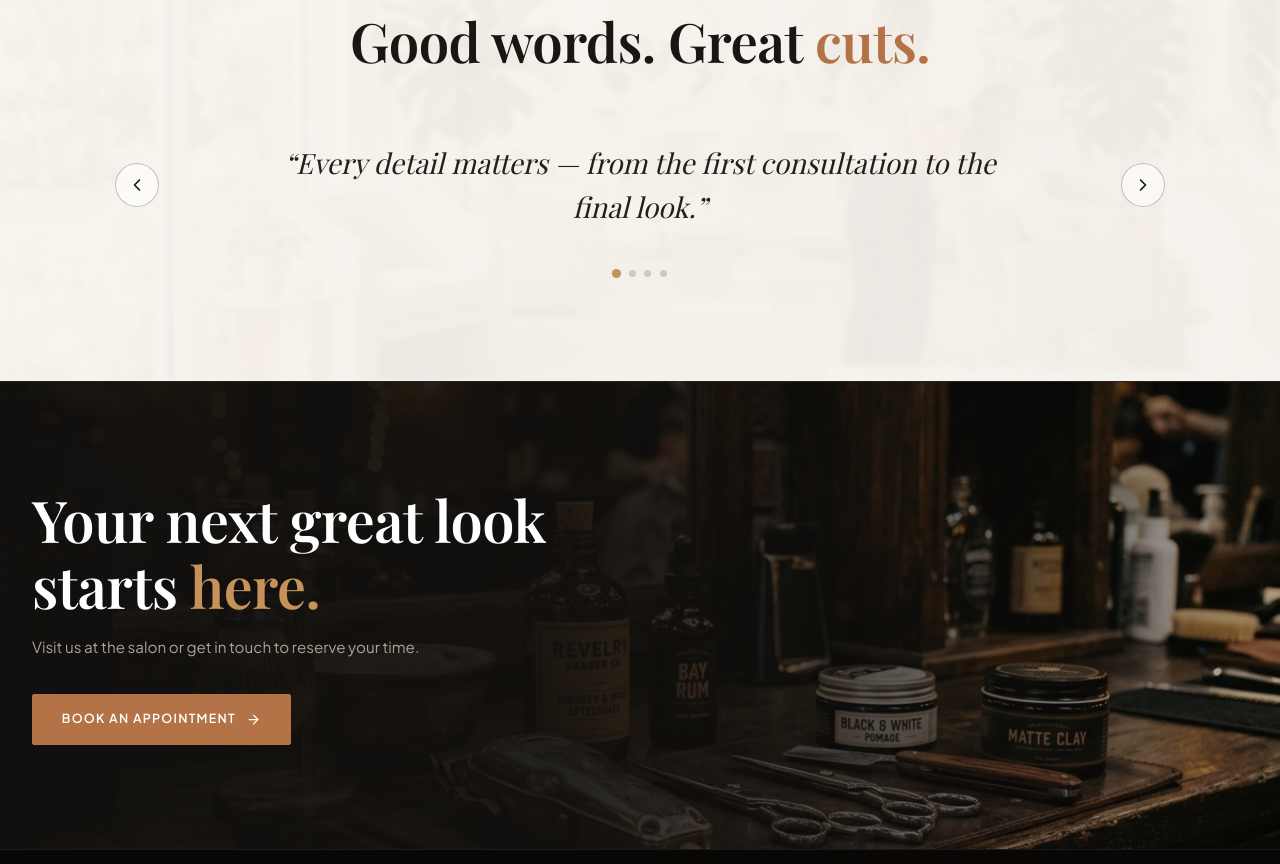
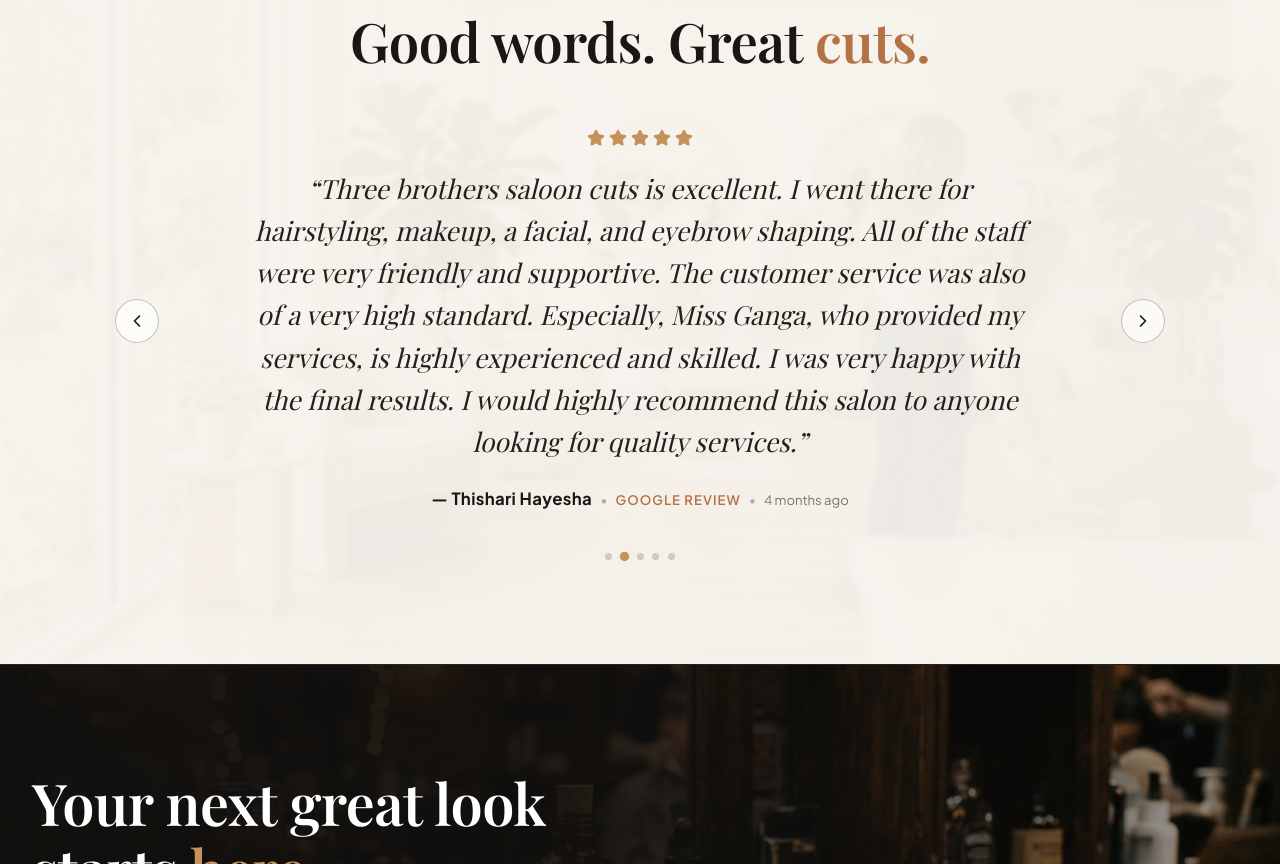
Before and after one commit to kavindusubhash28/salon-draft, a Next.js app: page / in a window 1280 px wide. Shown: the part 4020-4884 px from the top of the page. Built offline with nearby package versions, Linux system fonts and the light colour scheme.

Commit message:
googlr reviews added

```diff
--- a/components/home/Testimonials.module.css
+++ b/components/home/Testimonials.module.css
@@ -2,8 +2,9 @@
   position: relative;
   background-color: #f7f4ee;
   color: #1a1614;
-  padding: 6rem 2rem 6.5rem;
+  padding: 6rem 1.5rem 6.5rem;
   overflow: hidden;
+  scroll-margin-top: 80px;
 }
 
 .bgContainer {
@@ -37,7 +38,7 @@
 }
 
 .header {
-  margin-bottom: 3.5rem;
+  margin-bottom: 2.75rem;
 }
 
 .categoryLabel {
@@ -70,7 +71,7 @@
   color: #b37346;
 }
 
-/* Quote Carousel */
+/* Quote Carousel (No boxes, pure open editorial style) */
 .carouselWrapper {
   display: flex;
   align-items: center;
@@ -85,7 +86,7 @@
   height: 44px;
   border-radius: 50%;
   border: 1px solid rgba(26, 22, 20, 0.25);
-  background-color: rgba(255, 255, 255, 0.6);
+  background-color: rgba(255, 255, 255, 0.65);
   backdrop-filter: blur(4px);
   color: #1a1614;
   display: inline-flex;
@@ -100,28 +101,86 @@
   background-color: #1a1614;
   color: #ffffff;
   border-color: #1a1614;
+  transform: scale(1.05);
+}
+
+@media (max-width: 640px) {
+  .carouselWrapper {
+    gap: 0.5rem;
+  }
+  .navBtn {
+    width: 38px;
+    height: 38px;
+  }
 }
 
 .quoteBox {
   flex: 1;
-  max-width: 780px;
+  max-width: 820px;
   padding: 0 1rem;
+  display: flex;
+  flex-direction: column;
+  align-items: center;
+  text-align: center;
+}
+
+.starsRow {
+  display: inline-flex;
+  align-items: center;
+  justify-content: center;
+  gap: 4px;
+  margin-bottom: 1.25rem;
 }
 
 .quoteText {
   font-family: var(--font-serif);
   font-style: italic;
-  font-size: 1.45rem;
-  line-height: 1.6;
+  font-size: 1.35rem;
+  line-height: 1.65;
   color: #241f1b;
-  margin: 0;
+  margin: 0 0 1.5rem;
   font-weight: 400;
 }
 
 @media (min-width: 768px) {
   .quoteText {
-    font-size: 1.75rem;
+    font-size: 1.65rem;
+    line-height: 1.6;
   }
+}
+
+.authorRow {
+  display: inline-flex;
+  align-items: center;
+  justify-content: center;
+  gap: 0.5rem;
+  flex-wrap: wrap;
+  font-family: var(--font-sans);
+}
+
+.authorName {
+  font-size: 1.05rem;
+  font-weight: 700;
+  color: #1a1614;
+  letter-spacing: 0.02em;
+}
+
+.authorDot {
+  color: #b5ada4;
+  font-size: 0.85rem;
+}
+
+.authorSource {
+  font-size: 0.82rem;
+  font-weight: 600;
+  color: #b37346;
+  text-transform: uppercase;
+  letter-spacing: 0.08em;
+}
+
+.authorTime {
+  font-size: 0.82rem;
+  color: #7c746b;
 }
 
 /* Dots Row */
@@ -145,5 +204,5 @@
 
 .activeDot {
   background-color: #c5925a;
-  transform: scale(1.3);
+  transform: scale(1.35);
 }
--- a/components/home/Testimonials.tsx
+++ b/components/home/Testimonials.tsx
@@ -1,46 +1,83 @@
 "use client";
 
-import React, { useState } from "react";
+import React, { useState, useEffect, useRef } from "react";
 import Image from "next/image";
-import { ChevronLeft, ChevronRight } from "lucide-react";
+import { ChevronLeft, ChevronRight, Star } from "lucide-react";
 import styles from "./Testimonials.module.css";
 
 export default function Testimonials() {
-  const testimonials = [
+  const googleReviews = [
     {
       id: 1,
+      author: "Yoshell Delile",
+      rating: 5,
+      timeAgo: "a month ago",
       quote:
-        "“Every detail matters — from the first consultation to the final look.”",
+        "“After quite a hectic search for a good salon, I recently visited Three Brothers Salon Cuts, and honestly, I'm glad I did! The customer service was exceptional, the staff was friendly, and the results were flawless. Highly recommended!”",
     },
     {
       id: 2,
+      author: "Thishari Hayesha",
+      rating: 5,
+      timeAgo: "4 months ago",
       quote:
-        "“The mastery of scissor discipline and razor edge work is second to none in Colombo.”",
+        "“Three brothers saloon cuts is excellent. I went there for hairstyling, makeup, a facial, and eyebrow shaping. All of the staff were very friendly and supportive. The customer service was also of a very high standard. Especially, Miss Ganga, who provided my services, is highly experienced and skilled. I was very happy with the final results. I would highly recommend this salon to anyone looking for quality services.”",
     },
     {
       id: 3,
+      author: "chasini imaya",
+      rating: 5,
+      timeAgo: "10 months ago",
       quote:
-        "“An unhurried experience in an authentic space. You walk out looking and feeling completely elevated.”",
+        "“Thank you so much 'Three brothers'.. Specially Nimesha, Ganga & Rithu. The service was exceptional; each of us (my friend & I) received a customized treatment, and the staff was very friendly and skilled. Truly a wonderful experience!”",
     },
     {
       id: 4,
+      author: "Ishara Nilakshana Ekanayake",
+      rating: 5,
+      timeAgo: "3 months ago",
       quote:
-        "“From the hot towel ritual to the precision fade, Three Brothers sets the gold standard.”",
+        "“A huge thank you to Rojer and the amazing crew at Three Brothers Salon Cuts for making me feel so beautiful on my special day! Exceptional attention to detail, hospitality, and brilliant styling.”",
+    },
+    {
+      id: 5,
+      author: "Chathurika samarasinghe",
+      rating: 5,
+      timeAgo: "5 months ago",
+      quote:
+        "“Very good customer service and I really like the work done on me. Thank you so much Three Brothers. The professional lady did my layer cuts and eyebrows done by Nimesha. She is a kindly girl and very talented. 👌”",
     },
   ];
 
   const [currentIndex, setCurrentIndex] = useState(0);
+  const [isPaused, setIsPaused] = useState(false);
+  const timerRef = useRef<NodeJS.Timeout | null>(null);
 
   const prevSlide = () => {
-    setCurrentIndex((prev) => (prev === 0 ? testimonials.length - 1 : prev - 1));
+    setCurrentIndex((prev) => (prev === 0 ? googleReviews.length - 1 : prev - 1));
   };
 
   const nextSlide = () => {
-    setCurrentIndex((prev) => (prev === testimonials.length - 1 ? 0 : prev + 1));
+    setCurrentIndex((prev) => (prev === googleReviews.length - 1 ? 0 : prev + 1));
   };
 
+  // Auto transition every 6 seconds, pauses on hover
+  useEffect(() => {
+    if (isPaused) return;
+
+    timerRef.current = setInterval(() => {
+      setCurrentIndex((prev) => (prev === googleReviews.length - 1 ? 0 : prev + 1));
+    }, 6500);
+
+    return () => {
+      if (timerRef.current) clearInterval(timerRef.current);
+    };
+  }, [isPaused, googleReviews.length]);
+
+  const current = googleReviews[currentIndex];
+
   return (
-    <section className={styles.section}>
+    <section className={styles.section} id="reviews">
       {/* Background salon ambiance image with soft overlay */}
       <div className={styles.bgContainer}>
         <Image
@@ -61,26 +98,50 @@ export default function Testimonials() {
           </h2>
         </div>
 
-        {/* Quote Carousel */}
-        <div className={styles.carouselWrapper}>
+        {/* Quote Carousel (No boxes, pure open editorial style) */}
+        <div
+          className={styles.carouselWrapper}
+          onMouseEnter={() => setIsPaused(true)}
+          onMouseLeave={() => setIsPaused(false)}
+        >
           <button
             onClick={prevSlide}
             className={styles.navBtn}
-            aria-label="Previous testimonial"
+            aria-label="Previous Google review"
           >
             <ChevronLeft size={20} />
           </button>
 
           <div className={styles.quoteBox}>
-            <p className={styles.quoteText}>
-              {testimonials[currentIndex].quote}
-            </p>
+            {/* Stars */}
+            <div className={styles.starsRow}>
+              {[...Array(current.rating)].map((_, i) => (
+                <Star
+                  key={i}
+                  size={18}
+                  fill="#c5925a"
+                  color="#c5925a"
+                />
+              ))}
+            </div>
+
+            {/* Review Quote */}
+            <p className={styles.quoteText}>{current.quote}</p>
+
+            {/* Who put it */}
+            <div className={styles.authorRow}>
+              <span className={styles.authorName}>— {current.author}</span>
+              <span className={styles.authorDot}>•</span>
+              <span className={styles.authorSource}>Google Review</span>
+              <span className={styles.authorDot}>•</span>
+              <span className={styles.authorTime}>{current.timeAgo}</span>
+            </div>
           </div>
 
           <button
             onClick={nextSlide}
             className={styles.navBtn}
-            aria-label="Next testimonial"
+            aria-label="Next Google review"
           >
             <ChevronRight size={20} />
           </button>
@@ -88,13 +149,14 @@ export default function Testimonials() {
 
         {/* Pagination Dots */}
         <div className={styles.dotsRow}>
-          {testimonials.map((_, index) => (
+          {googleReviews.map((_, index) => (
             <button
               key={index}
               onClick={() => setCurrentIndex(index)}
-              className={`${styles.dot} ${currentIndex === index ? styles.activeDot : ""
-                }`}
-              aria-label={`Go to testimonial ${index + 1}`}
+              className={`${styles.dot} ${
+                currentIndex === index ? styles.activeDot : ""
+              }`}
+              aria-label={`Go to review ${index + 1}`}
             />
           ))}
         </div>
```
